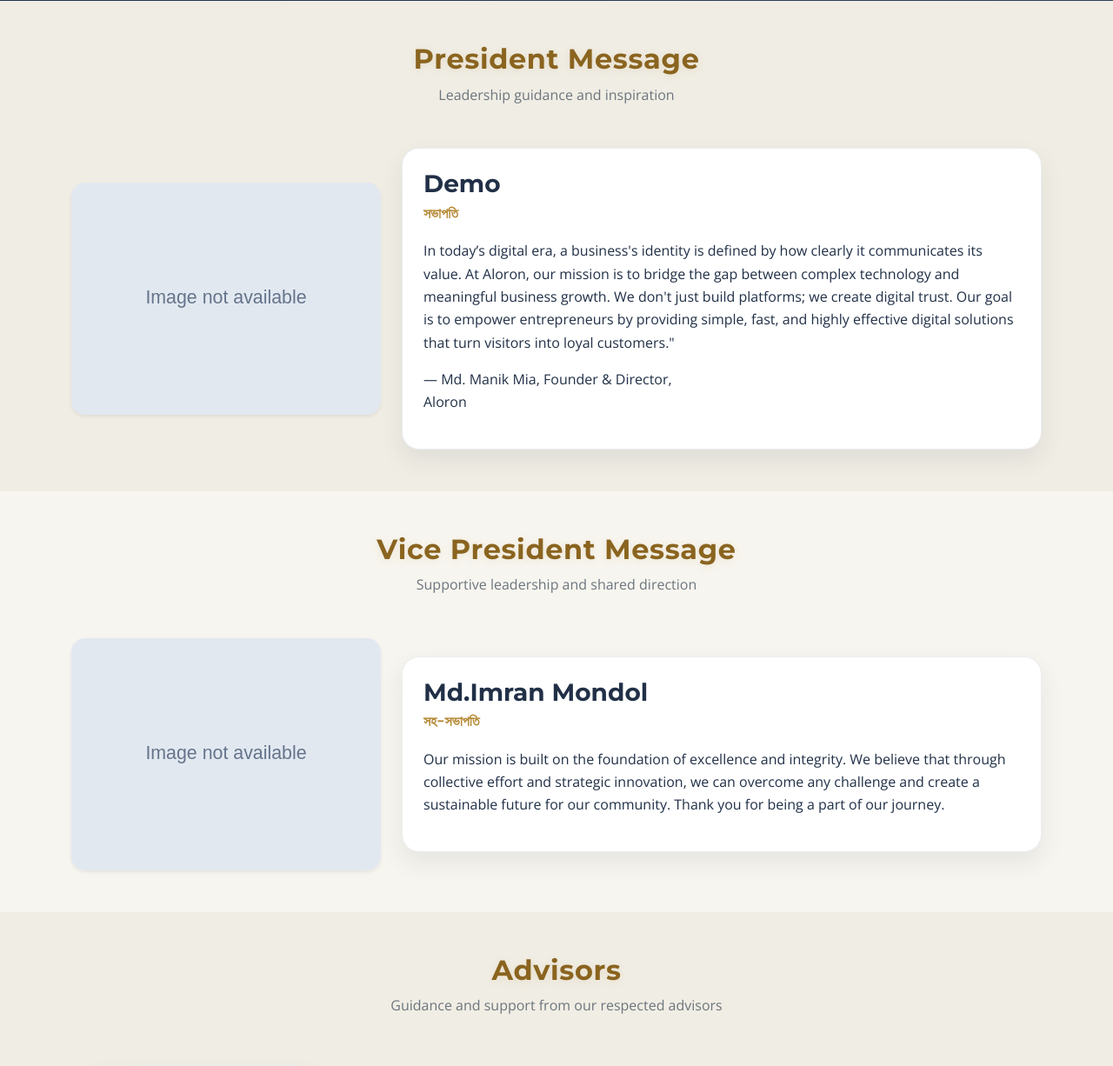
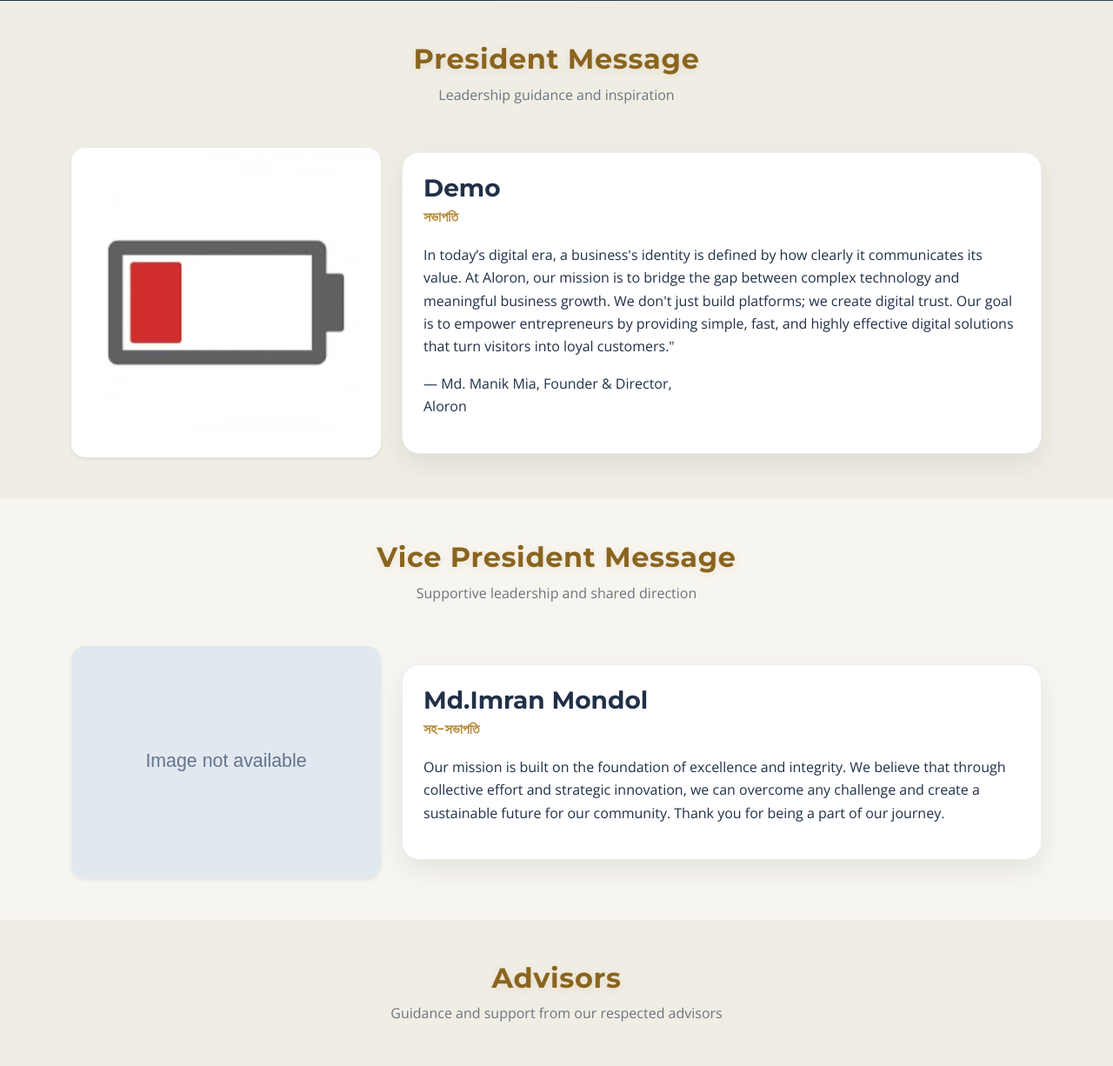
Before and after one commit to Manik-MCS/aloron-website, a Django app: page / in a window 1280 px wide. Shown: the part 579-1805 px from the top of the page at 87% size. Run offline with Django 5.2, Linux system fonts and the light colour scheme; data comes from the database, SQL or seed files in the repository; data that the repository does not hold is empty.

Commit message:
Add custom default president image

```diff
--- a/WebSite1/core/models.py
+++ b/WebSite1/core/models.py
@@ -20,6 +20,7 @@ class SafeImageURLMixin:
 
 
 class PresidentMessage(SafeImageURLMixin, models.Model):
+    fallback_image = "images/president-default.png"
     name = models.CharField("নাম", max_length=150)
     designation = models.CharField("পদবি", max_length=150, default="সভাপতি")
     photo = models.ImageField("ছবি", upload_to="president/")
--- a/WebSite1/templates/core/home.html
+++ b/WebSite1/templates/core/home.html
@@ -40,9 +40,9 @@
         <div class="row align-items-center g-4">
             <div class="col-lg-4 text-center">
                 {% if president.photo %}
-                <img src="{{ president.display_image_url }}" alt="{{ president.name }}" class="img-fluid rounded-4 shadow-sm president-photo" onerror="this.onerror=null;this.src='{% static 'images/no-image.svg' %}';">
+                <img src="{{ president.display_image_url }}" alt="{{ president.name }}" class="img-fluid rounded-4 shadow-sm president-photo" onerror="this.onerror=null;this.src='{% static 'images/president-default.png' %}';">
                 {% else %}
-                <img src="{% static 'images/no-image.svg' %}" alt="No president image" class="img-fluid rounded-4 shadow-sm president-photo">
+                <img src="{% static 'images/president-default.png' %}" alt="President default image" class="img-fluid rounded-4 shadow-sm president-photo">
                 {% endif %}
             </div>
             <div class="col-lg-8">
```
Also changed, not shown: WebSite1/static/images/president-default.png (added).
